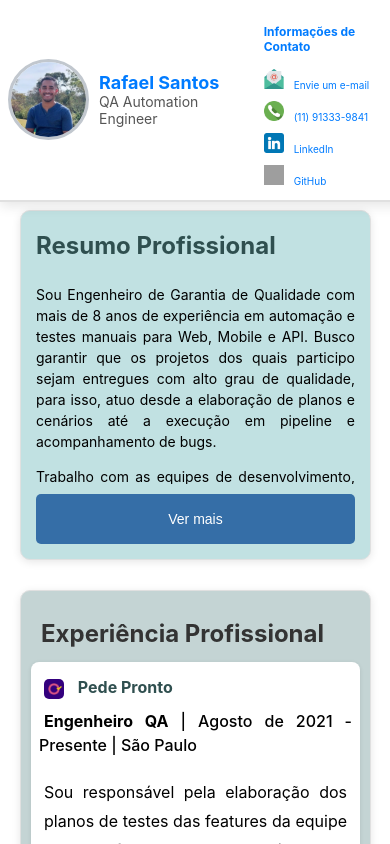
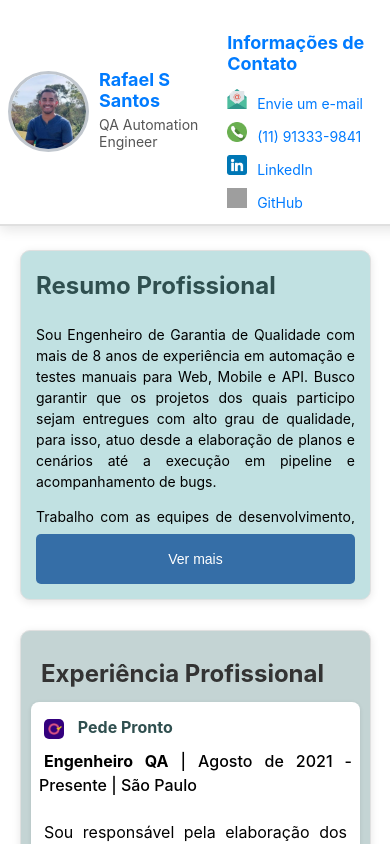
Before and after one commit to leafar-Santos/cv-react-rafael-santos, a React (Create React App) app: page / in a window 390 px wide. Shown: the top 844 px of the page. Built offline with nearby package versions, Linux system fonts and the light colour scheme; grey boxes are pictures that could not be loaded.

Commit message:
Ajuste redirecionamento URL pública

```diff
--- a/package.json
+++ b/package.json
@@ -2,7 +2,7 @@
   "name": "cv-react",
   "version": "0.1.0",
   "private": true,
-  "homepage": "https://{leafar-Santos}.git.io/cv-react-rafael-santos",
+  "homepage": "https://rafaelsantos.redirectme.net",
   "dependencies": {
     "@testing-library/jest-dom": "^5.17.0",
     "@testing-library/react": "^13.4.0",
--- a/src/components/Header/Header.css
+++ b/src/components/Header/Header.css
@@ -68,6 +68,10 @@ header {
   text-decoration: underline;
 }
 
+.contact-info a:focus {
+  outline: 2px solid #0056b3; /* Indicação de foco */
+}
+
 .contact-info .icon {
   width: 20px;
   height: 20px;
@@ -84,6 +88,8 @@ header {
   padding: 30px;
 }
 
+
+
 /* Estilos para dispositivos móveis */
 @media (max-width: 768px) {
   header {
@@ -91,13 +97,6 @@ header {
     align-items: center;
     padding: 10px;
     justify-content: flex-start;
-  }
-
-  .header-left {
-    display: flex;
-    flex-direction: row;
-    align-items: center;
-    text-align: left;
   }
 
   .header-left img {
@@ -108,48 +107,32 @@ header {
 
   .header-left h1 {
     font-size: 24px;
-    margin: 0;
   }
 
   .header-left h2 {
     font-size: 16px;
-    margin: 0;
   }
 
   .contact-info {
     margin-left: 20px;
     font-size: 12px;
-    text-align: left;
     margin-right: 10px;
   }
 
-  .contact-info h4 {
-    font-size: 14px;
+  .container {
+    margin: 130px auto 20px auto;
+    padding: 20px;
   }
 
-  .contact-info p {
-    font-size: 12px;
-  }
-
-  .container {
-    margin: 120px auto 20px auto;
-    padding: 20px;
+  .print-button {
+    display: none;
   }
 }
 
-/* Estilos para dispositivos com largura máxima de 480px */
+
 @media (max-width: 480px) {
   header {
-    flex-direction: row;
-    align-items: center;
     padding: 8px;
-    justify-content: flex-start;
-  }
-
-  .header-left {
-    flex-direction: row;
-    align-items: center;
-    text-align: left;
   }
 
   .header-left img {
@@ -160,31 +143,91 @@ header {
 
   .header-left h1 {
     font-size: 18px;
-    margin: 0;
   }
 
   .header-left h2 {
     font-size: 14px;
-    margin: 0;
   }
 
   .contact-info {
     margin-left: 15px;
     font-size: 10px;
-    text-align: left;
     margin-right: auto;
   }
 
-  .contact-info h4 {
-    font-size: 12px;
+  .container {
+    margin: 140px auto 20px auto;
+    padding: 20px;
+  }
+  .print-button {
+    display: none;
+  }
+}
+
+@media (max-width: 370px) {
+  header {
+    padding: 8px;
   }
 
-  .contact-info p {
+  .header-left img {
+    width: 75px;
+    height: 75px;
+    margin-right: 10px;
+  }
+
+  .header-left h1 {
+    font-size: 18px;
+  }
+
+  .header-left h2 {
+    font-size: 14px;
+  }
+
+  .contact-info {
+    margin-left: 15px;
     font-size: 10px;
+    margin-right: auto;
   }
 
   .container {
-    margin: 100px auto 20px auto;
+    margin: 140px auto 20px auto;
     padding: 20px;
   }
+  .print-button {
+    display: none;
+  }
 }
+
+
+@media print {
+  header {
+    position: absolute;
+    left: 0;
+    width: 100%;
+    background-color: #ffffff;
+    border-bottom: 2px solid #e0e0e0;
+    z-index: 1000;
+    padding: 20px 40px;
+    page-break-after: always;
+  }
+
+
+  header ~ * {
+    page-break-before: avoid;
+  }
+
+
+  @page {
+    margin-top: 10mm;
+  }
+
+
+  .container {
+    margin-top: 150px;
+  }
+
+
+  .print-button {
+    display: none;
+  }
+}
--- a/src/components/Header/Header.js
+++ b/src/components/Header/Header.js
@@ -1,15 +1,18 @@
 import React from 'react';
 
-import Email from    "../../assets/Email.png"
-import Telefone from "../../assets/Telefone.png"
-import Linkedin from "../../assets/Linkedin.png"
-import GitHub from "../../assets/GitHub.png"
-import Perfil from "../../assets/perfil.jpg"
-
+import Email from "../../assets/Email.png";
+import Telefone from "../../assets/Telefone.png";
+import Linkedin from "../../assets/Linkedin.png";
+import GitHub from "../../assets/GitHub.png";
+import Perfil from "../../assets/perfil.jpg";
 
 import './Header.css';
 
 const Header = () => {
+  const imprimirPagina = () => {
+    window.print();
+  };
+
   return (
     <div>
       <header className="header">
@@ -18,8 +21,11 @@ const Header = () => {
             src={Perfil}
             alt="Foto de Rafael Santos"
           />
+          <div style={{ textAlign: 'center', margin: '20px 0' }}>
+
+       </div>
           <div>
-            <h1>Rafael Santos</h1>
+            <h1>Rafael S Santos</h1>
             <h2>QA Automation Engineer</h2>
           </div>
         </div>
@@ -28,9 +34,9 @@ const Header = () => {
         <div className="contact-info">
           <h4>Informações de Contato</h4>
           <p>
-             <img src={Email} alt="Email" className="icon" />
-             <a href="mailto:leafarccomputacao@gmail.com">Envie um e-mail</a>
-            </p>
+            <img src={Email} alt="Email" className="icon" />
+            <a href="mailto:leafarccomputacao@gmail.com">Envie um e-mail</a>
+          </p>
           <p>
             <img src={Telefone} alt="Telefone" className="icon" />
             <a href="https://wa.me/5511913339841">(11) 91333-9841</a>
@@ -43,11 +49,14 @@ const Header = () => {
             <img src={GitHub} alt="GitHub" className="icon"/>
             <a href='https://github.com/leafar-Santos'>GitHub</a>
           </p>
+        </div>
 
-        </div>
       </header>
+
+
+
     </div>
-  )
-}
+  );
+};
 
 export default Header;
```
